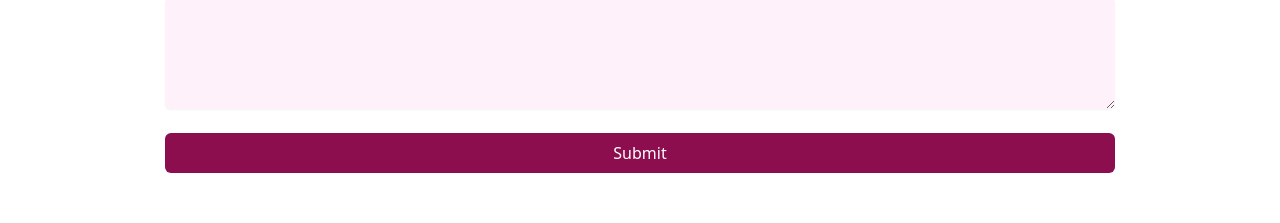
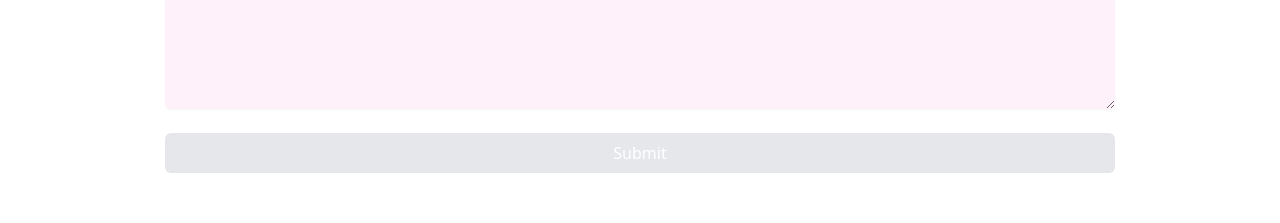
Before and after one commit to Mcdemzy/visioneers-elementary-school, a React (Vite) app: page /admission in a window 1280 px wide. Shown: the part 2780-3003 px from the top of the page. Built offline with nearby package versions, Linux system fonts and the light colour scheme; the HTML template or start-up script is replaced by a standard one.

Commit message:
`Disable submit button and make form inputs read-only`

```diff
--- a/src/Pages/Admission/components/AdmissionForm.tsx
+++ b/src/Pages/Admission/components/AdmissionForm.tsx
@@ -343,8 +343,9 @@ export default function AdmissionForm() {
         />
 
         <button
+          disabled
           type="submit"
-          className="text-white p-2 mb-6 bg-[#8D0E4E] w-full rounded-md text-center"
+          className="text-white p-2 mb-6 bg-gray-200 w-full rounded-md text-center cursor-not-allowed"
         >
           Submit
         </button>
--- a/src/Pages/Admission/components/FormInput.tsx
+++ b/src/Pages/Admission/components/FormInput.tsx
@@ -28,6 +28,7 @@ export default function FormInput({
         {label} {required && <span className="text-[#821528]">*</span>}
       </label>
       <input
+      readOnly={true}
         type={type}
         id={id}
         value={value}
--- a/src/Pages/Admission/components/ProfilePictureUpload.tsx
+++ b/src/Pages/Admission/components/ProfilePictureUpload.tsx
@@ -49,11 +49,11 @@ export default function ProfilePictureUpload({
               </div>
             )}
             <input
-              id="dropzone-file"
-              type="file"
-              accept="image/*"
+              // id="dropzone-file"
+              // type="file"
+              // accept="image/*"
               className="hidden"
-              onChange={onImageChange}
+              // onChange={onImageChange}
             />
           </label>
         </div>
```
